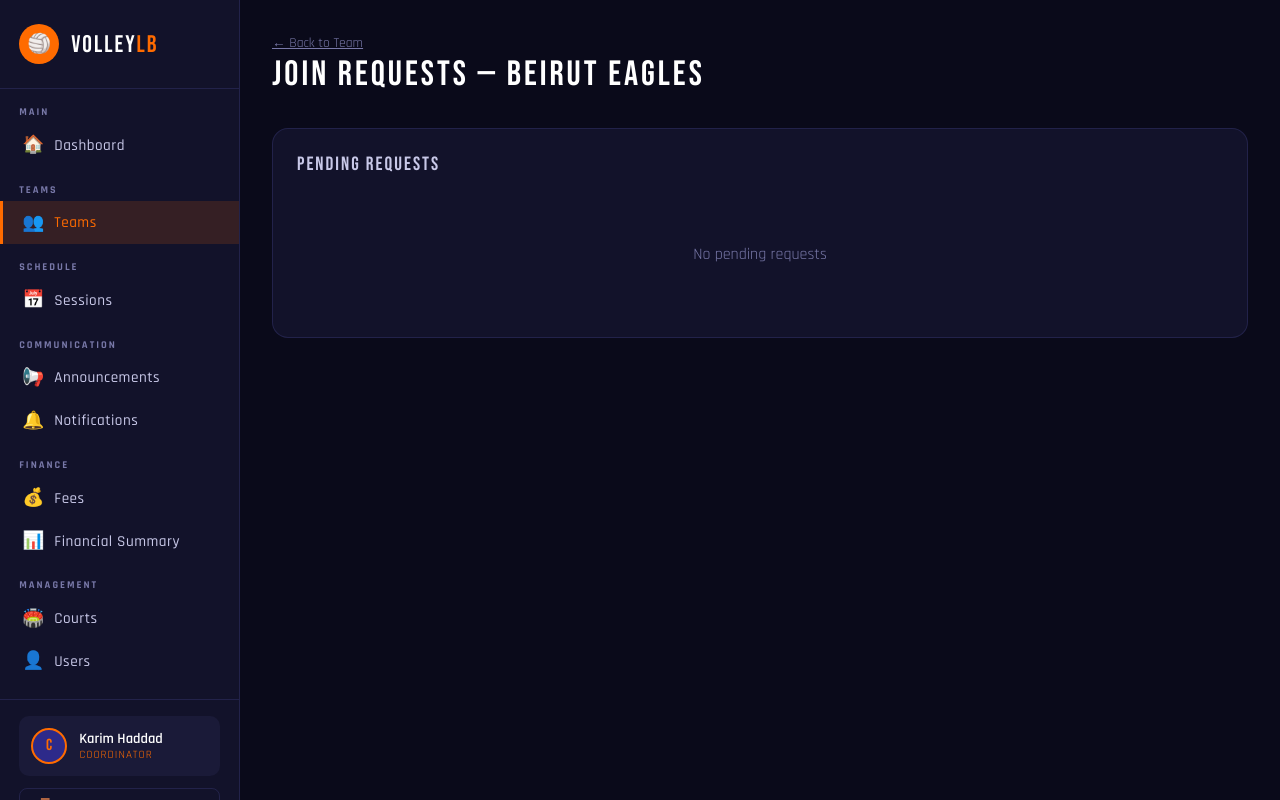
After one commit to mohannad-gh/430, a Django app: page /teams/1/requests/ in a window 1280 px wide. The commit adds this page. Run offline with Django 5.2, Linux system fonts and the light colour scheme; a user stored in the database is signed in; data comes from the database, SQL or seed files in the repository; both versions use the stored data as it was after the commit.

Commit message:
join/leave requests

```diff
--- a/core/models.py
+++ b/core/models.py
@@ -41,6 +41,48 @@ class Team(models.Model):
 
     def __str__(self):
         return self.name
+
+
+class TeamJoinRequest(models.Model):
+    STATUS_CHOICES = [
+        ('pending', 'Pending'),
+        ('accepted', 'Accepted'),
+        ('rejected', 'Rejected'),
+    ]
+
+    team = models.ForeignKey(Team, on_delete=models.CASCADE, related_name='join_requests')
+    player = models.ForeignKey(User, on_delete=models.CASCADE, related_name='team_join_requests')
+    status = models.CharField(max_length=10, choices=STATUS_CHOICES, default='pending')
+    created_at = models.DateTimeField(auto_now_add=True)
+    reviewed_at = models.DateTimeField(null=True, blank=True)
+    reviewed_by = models.ForeignKey(User, null=True, blank=True, on_delete=models.SET_NULL, related_name='reviewed_join_requests')
+
+    class Meta:
+        unique_together = ('team', 'player')
+
+    def __str__(self):
+        return f"{self.player.username} -> {self.team.name} ({self.status})"
+
+
+class TeamLeaveRequest(models.Model):
+    STATUS_CHOICES = [
+        ('pending', 'Pending'),
+        ('accepted', 'Accepted'),
+        ('rejected', 'Rejected'),
+    ]
+
+    team = models.ForeignKey(Team, on_delete=models.CASCADE, related_name='leave_requests')
+    player = models.ForeignKey(User, on_delete=models.CASCADE, related_name='team_leave_requests')
+    status = models.CharField(max_length=10, choices=STATUS_CHOICES, default='pending')
+    created_at = models.DateTimeField(auto_now_add=True)
+    reviewed_at = models.DateTimeField(null=True, blank=True)
+    reviewed_by = models.ForeignKey(User, null=True, blank=True, on_delete=models.SET_NULL, related_name='reviewed_leave_requests')
+
+    class Meta:
+        unique_together = ('team', 'player')
+
+    def __str__(self):
+        return f"{self.player.username} <- {self.team.name} ({self.status})"
 
 
 class Availability(models.Model):
--- a/core/urls.py
+++ b/core/urls.py
@@ -19,8 +19,13 @@ urlpatterns = [
     path('teams/<int:pk>/delete/', views.team_delete, name='team_delete'),
     path('teams/<int:pk>/assign-coach/', views.assign_coach, name='assign_coach'),
     path('teams/<int:pk>/remove-coach/<int:coach_id>/', views.remove_coach, name='remove_coach'),
-    path('teams/<int:pk>/join/', views.join_team, name='join_team'),
+    path('teams/<int:pk>/request-join/', views.request_join_team, name='request_join_team'),
+    path('teams/<int:pk>/request-leave/', views.request_leave_team, name='request_leave_team'),
     path('teams/<int:pk>/leave/', views.leave_team, name='leave_team'),
+    path('teams/<int:pk>/requests/', views.team_join_requests, name='team_join_requests'),
+    path('teams/<int:pk>/requests/<int:request_id>/review/', views.review_join_request, name='review_join_request'),
+    path('teams/<int:pk>/leave-requests/', views.team_leave_requests, name='team_leave_requests'),
+    path('teams/<int:pk>/leave-requests/<int:request_id>/review/', views.review_leave_request, name='review_leave_request'),
     path('teams/<int:pk>/remove-player/<int:player_id>/', views.remove_player, name='remove_player'),
 
     # Availability
--- a/core/views.py
+++ b/core/views.py
@@ -16,6 +16,9 @@ from .models import (
     UserProfile, Team, Court, Availability, Session,
     Attendance, Announcement, Notification, Fee, PlayerFee, CoachEarning
 )
+from django.utils import timezone
+from .models import TeamJoinRequest
+from .models import TeamLeaveRequest
 
 import os
 import anthropic
@@ -274,9 +277,148 @@ def remove_coach(request, pk, coach_id):
 def join_team(request, pk):
     team = get_object_or_404(Team, pk=pk)
     if request.method == 'POST':
+        # legacy direct join - keep for coordinator override but generally use requests
         team.players.add(request.user)
         messages.success(request, f'You joined {team.name}.')
     return redirect('team_detail', pk=pk)
+
+
+@login_required
+@require_role('player')
+def request_join_team(request, pk):
+    team = get_object_or_404(Team, pk=pk)
+    if request.method == 'POST':
+        # don't duplicate requests or if already a member
+        if request.user in team.players.all():
+            messages.info(request, 'You are already a member of this team.')
+            return redirect('team_detail', pk=pk)
+        req, created = TeamJoinRequest.objects.get_or_create(team=team, player=request.user)
+        if not created and req.status == 'pending':
+            messages.info(request, 'You already have a pending request.')
+        else:
+            # if previously rejected or accepted, reset to pending
+            req.status = 'pending'
+            req.created_at = timezone.now()
+            req.reviewed_at = None
+            req.reviewed_by = None
+            req.save()
+            messages.success(request, 'Request sent to coach(es) for approval.')
+            # notify coaches and coordinator
+            recipients = list(team.coaches.all())
+            if team.coordinator:
+                recipients.append(team.coordinator)
+            for r in set(recipients):
+                send_notification(r, 'Join Request', f'{request.user.get_full_name() or request.user.username} requested to join {team.name}.', 'general')
+    return redirect('team_detail', pk=pk)
+
+
+@login_required
+@require_role('player')
+def request_leave_team(request, pk):
+    team = get_object_or_404(Team, pk=pk)
+    if request.method == 'POST':
+        if request.user not in team.players.all():
+            messages.info(request, 'You are not a member of this team.')
+            return redirect('team_detail', pk=pk)
+        req, created = TeamLeaveRequest.objects.get_or_create(team=team, player=request.user)
+        if not created and req.status == 'pending':
+            messages.info(request, 'You already have a pending leave request.')
+        else:
+            req.status = 'pending'
+            req.created_at = timezone.now()
+            req.reviewed_at = None
+            req.reviewed_by = None
+            req.save()
+            messages.success(request, 'Leave request sent to coach(es) for approval.')
+            recipients = list(team.coaches.all())
+            if team.coordinator:
+                recipients.append(team.coordinator)
+            for r in set(recipients):
+                send_notification(r, 'Leave Request', f'{request.user.get_full_name() or request.user.username} requested to leave {team.name}.', 'general')
+    return redirect('team_detail', pk=pk)
+
+
+@login_required
+@require_role('coordinator', 'coach')
+def team_leave_requests(request, pk):
+    team = get_object_or_404(Team, pk=pk)
+    role = get_role(request.user)
+    if role == 'coach' and request.user not in team.coaches.all():
+        messages.error(request, "You don't have permission to view leave requests for this team.")
+        return redirect('team_detail', pk=pk)
+    pending = team.leave_requests.filter(status='pending').order_by('created_at')
+    return render(request, 'teams/leave_requests.html', {'team': team, 'pending': pending})
+
+
+@login_required
+@require_role('coordinator', 'coach')
+def review_leave_request(request, pk, request_id):
+    team = get_object_or_404(Team, pk=pk)
+    lr = get_object_or_404(TeamLeaveRequest, pk=request_id, team=team)
+    role = get_role(request.user)
+    if role == 'coach' and request.user not in team.coaches.all():
+        messages.error(request, "You don't have permission to review leave requests for this team.")
+        return redirect('team_detail', pk=pk)
+    if request.method == 'POST':
+        action = request.POST.get('action')
+        if action == 'accept':
+            team.players.remove(lr.player)
+            lr.status = 'accepted'
+            lr.reviewed_at = timezone.now()
+            lr.reviewed_by = request.user
+            lr.save()
+            send_notification(lr.player, 'Leave Request Accepted', f'Your request to leave {team.name} was accepted.', 'general')
+            messages.success(request, f'{lr.player.username} removed from the team.')
+        elif action == 'reject':
+            lr.status = 'rejected'
+            lr.reviewed_at = timezone.now()
+            lr.reviewed_by = request.user
+            lr.save()
+            send_notification(lr.player, 'Leave Request Rejected', f'Your request to leave {team.name} was rejected.', 'general')
+            messages.success(request, f'{lr.player.username} leave request rejected.')
+    return redirect('team_leave_requests', pk=pk)
+
+
+@login_required
+@require_role('coordinator', 'coach')
+def team_join_requests(request, pk):
+    team = get_object_or_404(Team, pk=pk)
+    # only coaches or coordinator for that team can view
+    role = get_role(request.user)
+    if role == 'coach' and request.user not in team.coaches.all():
+        messages.error(request, "You don't have permission to view requests for this team.")
+        return redirect('team_detail', pk=pk)
+    pending = team.join_requests.filter(status='pending').order_by('created_at')
+    return render(request, 'teams/requests.html', {'team': team, 'pending': pending})
+
+
+@login_required
+@require_role('coordinator', 'coach')
+def review_join_request(request, pk, request_id):
+    team = get_object_or_404(Team, pk=pk)
+    jr = get_object_or_404(TeamJoinRequest, pk=request_id, team=team)
+    role = get_role(request.user)
+    if role == 'coach' and request.user not in team.coaches.all():
+        messages.error(request, "You don't have permission to review requests for this team.")
+        return redirect('team_detail', pk=pk)
+    if request.method == 'POST':
+        action = request.POST.get('action')
+        if action == 'accept':
+            team.players.add(jr.player)
+            jr.status = 'accepted'
+            jr.reviewed_at = timezone.now()
+            jr.reviewed_by = request.user
+            jr.save()
+            send_notification(jr.player, 'Join Request Accepted', f'Your request to join {team.name} was accepted.', 'general')
+            messages.success(request, f'{jr.player.username} added to the team.')
+        elif action == 'reject':
+            jr.status = 'rejected'
+            jr.reviewed_at = timezone.now()
+            jr.reviewed_by = request.user
+            jr.save()
+            send_notification(jr.player, 'Join Request Rejected', f'Your request to join {team.name} was rejected.', 'general')
+            messages.success(request, f'{jr.player.username} request rejected.')
+    return redirect('team_join_requests', pk=pk)
 
 
 @login_required
--- /dev/null
+++ b/templates/teams/requests.html
@@ -0,0 +1,38 @@
+{% extends 'base.html' %}
+{% block title %}{{ team.name }} Requests — VolleyLB{% endblock %}
+{% block content %}
+<div class="topbar">
+  <div>
+    <a href="{% url 'team_detail' team.pk %}" class="text-muted" style="font-size:0.85rem">← Back to Team</a>
+    <div class="page-title">Join Requests — {{ team.name }}</div>
+  </div>
+</div>
+
+<div class="card">
+  <div class="card-header">
+    <div class="card-title">Pending Requests</div>
+  </div>
+  {% if pending %}
+    {% for r in pending %}
+      <div style="display:flex;align-items:center;justify-content:space-between;padding:0.75rem;border-bottom:1px solid var(--border)">
+        <div>
+          <div style="font-weight:600">{{ r.player.get_full_name|default:r.player.username }}</div>
+          <div class="text-muted" style="font-size:0.85rem">Requested at {{ r.created_at }}</div>
+        </div>
+        <div style="display:flex;gap:0.5rem">
+          <form method="post" action="{% url 'review_join_request' team.pk r.pk %}">{% csrf_token %}
+            <input type="hidden" name="action" value="accept">
+            <button class="btn btn-primary btn-sm">Accept</button>
+          </form>
+          <form method="post" action="{% url 'review_join_request' team.pk r.pk %}">{% csrf_token %}
+            <input type="hidden" name="action" value="reject">
+            <button class="btn btn-danger btn-sm">Reject</button>
+          </form>
+        </div>
+      </div>
+    {% endfor %}
+  {% else %}
+    <div class="empty-state">No pending requests</div>
+  {% endif %}
+</div>
+{% endblock %}
```
Also changed, not shown: templates/teams/detail.html (+10 -6 lines), templates/teams/leave_requests.html (added, +38 -0 lines), core/migrations/0002_teamjoinrequest.py (added), core/migrations/0003_teamleaverequest.py (added), core/migrations/0004_alter_teamjoinrequest_id_alter_teamleaverequest_id.py (added), db.sqlite3.
